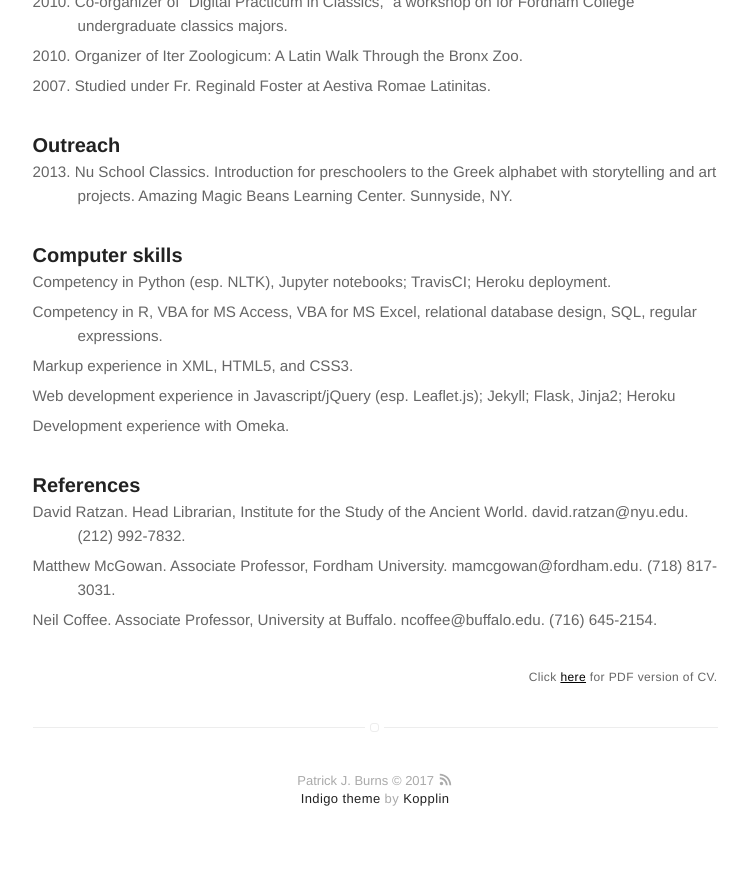
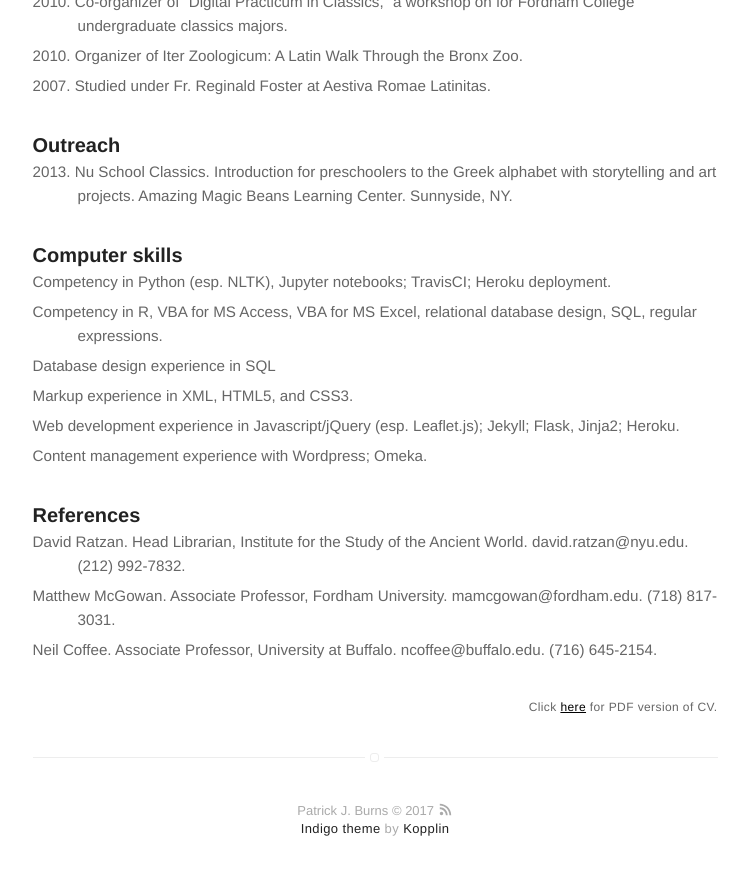
Before and after one commit to diyclassics/diyclassics.github.io, a Jekyll site: the page built from cv.md, in a window 1280 px wide and 900 px high, scrolled down 5242 px. Shown: the top 875 px of the window, without its empty margins (265-1013 px from the left). Built offline with Jekyll 4.4.1, drawn with Linux system fonts in a browser that asks for light colours.

```diff
--- a/cv.md
+++ b/cv.md
@@ -169,11 +169,16 @@ January 2017
 
 ### Computer skills
 
-- Competency in Python (esp. NLTK), Jupyter notebooks; TravisCI; Heroku deployment.
+- Competency in Python (esp. NLTK), Jupyter notebooks; TravisCI; Heroku deployment. <!---CODING: Add Ruby, PHP --->
 - Competency in R, VBA for MS Access, VBA for MS Excel, relational database design, SQL, regular expressions.
+- Database design experience in SQL <!---Database: Add MySQL; RDF, triplestores, SPARQL --->
 - Markup experience in XML, HTML5, and CSS3.
-- Web development experience in Javascript/jQuery (esp. Leaflet.js); Jekyll; Flask, Jinja2; Heroku
-- Development experience with Omeka.
+- Web development experience in Javascript/jQuery (esp. Leaflet.js); Jekyll; Flask, Jinja2; Heroku.
+- Content management experience with Wordpress; Omeka. <!---CMS: Add Drupal --->
+<!---WEBCONFIG: Add Apache, Tomcat --->
+<!---DIGITAL LIBRARY: Add SOLR, Blacklight, Neatline --->
+<!---VISUALIZATION: Add D3.js --->
+<!---INFRASTRUCTURE: Add AWS --->
 
 ### References
 
```
Also changed, not shown: other parts of cv.md (+1 -1 lines), _posts/2012-07-12-pliny-review.md (added, +23 -0 lines), 1 other file.
